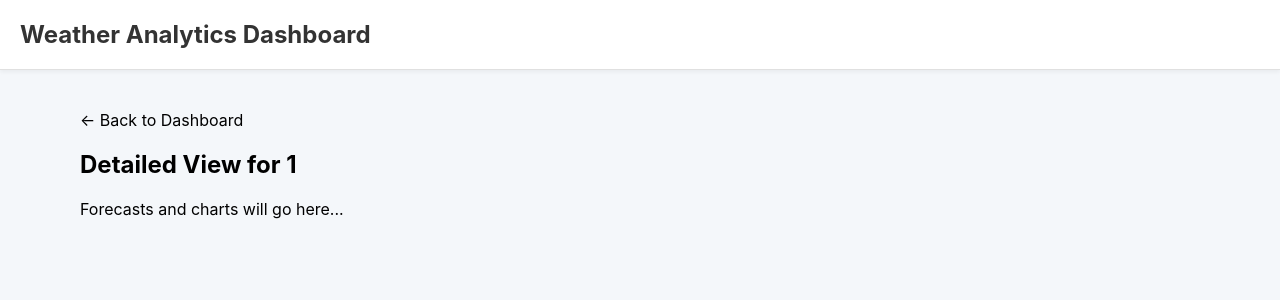
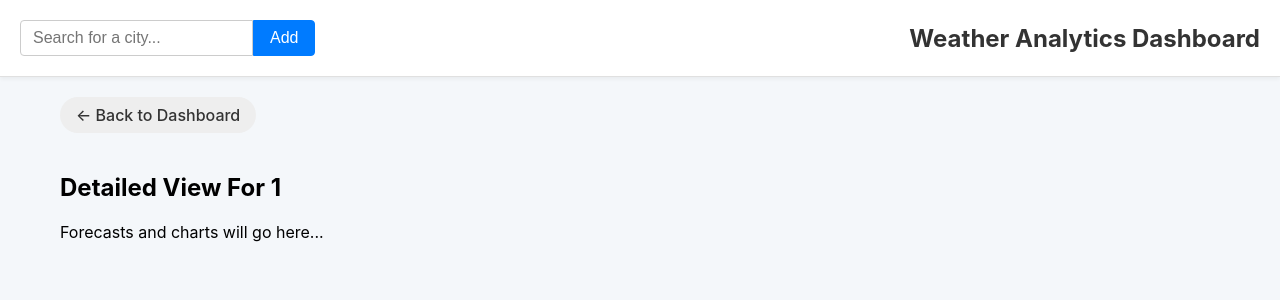
Before and after one commit to abhinm7/get-weather-dashboard, a React (Vite) app: page /city/1 in a window 1280 px wide. Shown: the top 300 px of the page. Built offline with nearby package versions, Linux system fonts and the light colour scheme.

Commit message:
feat: add weather api

```diff
--- a/src/app/store.js
+++ b/src/app/store.js
@@ -1,10 +1,12 @@
 import { configureStore } from "@reduxjs/toolkit";
 import settingsReducer from "../features/settingsSlice";
 import favoritesReducer from "../features/favoritesSlice";
+import weatherReducer from "../features/weatherSlice";
 
 export const store = configureStore({
     reducer: {
         settings: settingsReducer,
-        favorites: favoritesReducer
+        favorites: favoritesReducer,
+        weather: weatherReducer,
     }
 });
--- a/src/components/DetailedView/DetailedView.jsx
+++ b/src/components/DetailedView/DetailedView.jsx
@@ -1,15 +1,15 @@
 import React from 'react';
-import styles from './DetailedView.module.css'
-
 import { useParams, Link } from 'react-router-dom';
+import styles from './DetailedView.module.css';
 
 export default function DetailedView() {
-
   const { cityName } = useParams();
 
   return (
-    <div style={{ padding: '20px' }}>
-      <Link to="/">&larr; Back to Dashboard</Link>
+    <div className={styles.detailedView}>
+      <Link to="/" className={styles.backLink}>
+        &larr; Back to Dashboard
+      </Link>
       <h2>Detailed View for {cityName}</h2>
       <p>Forecasts and charts will go here...</p>
     </div>
--- a/src/components/Header/Header.jsx
+++ b/src/components/Header/Header.jsx
@@ -1,9 +1,11 @@
 import React from 'react';
 import styles from './Header.module.css'
+import Search from '../search/Search';
 
 export default function Header() {
   return (
     <header className={styles.header}>
+      <Search/>
       <h1>Weather Analytics Dashboard</h1>
     </header>
   );
--- a/src/components/Header/Header.module.css
+++ b/src/components/Header/Header.module.css
@@ -3,6 +3,9 @@
   background: #ffffff;
   border-bottom: 1px solid #e0e0e0;
   box-shadow: 0 2px 4px rgba(0, 0, 0, 0.05);
+  display: flex;
+  align-items: center;
+  justify-content: space-between;
 }
 
 .header h1 {
--- a/src/components/WeatherCard/WeatherCard.jsx
+++ b/src/components/WeatherCard/WeatherCard.jsx
@@ -1,14 +1,84 @@
-import React from 'react';
-import { Link } from 'react-router-dom';
-import styles from './WeatherCard.module.css';
+import React, { useEffect } from "react";
+import { Link } from "react-router-dom";
+import { useDispatch, useSelector } from "react-redux";
+import { fetchWeatherByCity } from "../../features/weatherSlice";
+import styles from "./WeatherCard.module.css";
 
 export default function WeatherCard({ cityName }) {
-  const detailUrl = `/city/${cityName}`;
+  const dispatch = useDispatch();
+  const detailUrl = `/city/${cityName.toLowerCase()}`;
+
+  const weatherData = useSelector(
+    (state) => state.weather.data[cityName.toLowerCase()]
+  );
+
+  const weatherStatus = useSelector((state) => state.weather.status);
+  const error = useSelector((state) => state.weather.error);
+
+  useEffect(() => {
+    if (!weatherData) {
+      dispatch(fetchWeatherByCity(cityName));
+    }
+  }, [dispatch, cityName, weatherData]);
+
+  const getIconUrl = (iconCode) => {
+    return `http://openweathermap.org/img/wn/${iconCode}@2x.png`;
+  };
+
+  const renderContent = () => {
+    if (weatherData) {
+      return (
+        <>
+          <h3>{weatherData.name}</h3>
+          <img
+            src={getIconUrl(weatherData.weather[0].icon)}
+            alt={weatherData.weather[0].description}
+          />
+          <p className={styles.temp}>{Math.round(weatherData.main.temp)}°C</p>
+          <p className={styles.description}>
+            {weatherData.weather[0].description}
+          </p>
+        </>
+      );
+    }
+
+    if (weatherStatus === "loading") {
+      return (
+        <>
+          <h3>{cityName}</h3>
+          <p>Loading...</p>
+        </>
+      );
+    }
+
+    if (weatherStatus === "failed") {
+      return (
+        <>
+          <h3>{cityName}</h3>
+          <p className={styles.error}>Failed to load</p>
+          <p className={styles.errorSmall}>{error?.message || "Error"}</p>
+        </>
+      );
+    }
+
+    return (
+      <>
+        <h3>{cityName}</h3>
+        <p>Waiting to fetch...</p>
+      </>
+    );
+  };
 
   return (
-    <Link to={detailUrl} className={styles.card}>
-      <h3>{cityName}</h3>
-      <p>Loading weather...</p>
-    </Link>
+    <div className={styles.card}>
+      {weatherData ? (
+        <Link to={detailUrl} className={styles.linkWrapper}>
+          {renderContent()}
+        </Link>
+      ) : (
+        <div className={styles.linkWrapper}>{renderContent()}</div>
+      )}
+    </div>
   );
+
 }
--- a/src/components/WeatherCard/WeatherCard.module.css
+++ b/src/components/WeatherCard/WeatherCard.module.css
@@ -19,3 +19,40 @@
   margin: 0 0 10px 0;
   color: #2c3e50;
 }
+
+.linkWrapper {
+  display: flex;
+  flex-direction: column;
+  align-items: center;
+  justify-content: center;
+  height: 100%;
+}
+
+.card img {
+  width: 80px;
+  height: 80px;
+}
+
+.temp {
+  font-size: 2.5rem;
+  font-weight: 600;
+  color: #333;
+  margin: 0;
+}
+
+.description {
+  margin: 5px 0 0 0;
+  text-transform: capitalize;
+  color: #555;
+}
+
+.error {
+  color: #e74c3c;
+  font-weight: 600;
+  margin: 5px 0 0 0;
+}
+.errorSmall {
+  font-size: 0.8rem;
+  color: #c0392b;
+  margin: 0;
+}
--- /dev/null
+++ b/src/components/search/Search.jsx
@@ -0,0 +1,31 @@
+import React, { useState } from 'react';
+import { useDispatch } from 'react-redux';
+import { addCity } from '../../features/favoritesSlice';
+import styles from './Search.module.css';
+
+export default function Search() {
+  const [query, setQuery] = useState('');
+  const dispatch = useDispatch();
+
+  const handleSubmit = (e) => {
+    e.preventDefault();
+    if (query.trim()) {
+      dispatch(addCity(query.trim()));
+    }
+  };
+
+  return (
+    <form className={styles.searchForm} onSubmit={handleSubmit}>
+      <input
+        type="text"
+        className={styles.searchInput}
+        placeholder="Search for a city..."
+        value={query}
+        onChange={(e) => setQuery(e.target.value)}
+      />
+      <button type="submit" className={styles.searchButton}>
+        Add
+      </button>
+    </form>
+  );
+}
--- /dev/null
+++ b/src/components/search/Search.module.css
@@ -0,0 +1,31 @@
+.searchForm {
+  display: flex;
+}
+
+.searchInput {
+  font-size: 1rem;
+  padding: 8px 12px;
+  border: 1px solid #ccc;
+  border-radius: 4px 0 0 4px;
+  outline: none;
+}
+
+.searchInput:focus {
+  border-color: #007bff;
+}
+
+.searchButton {
+  font-size: 1rem;
+  padding: 8px 16px;
+  border: 1px solid #007bff;
+  background: #007bff;
+  color: white;
+  cursor: pointer;
+  border-radius: 0 4px 4px 0;
+  outline: none;
+  transition: background 0.2s;
+}
+
+.searchButton:hover {
+  background: #0056b3;
+}
--- /dev/null
+++ b/src/features/weatherSlice.js
@@ -0,0 +1,52 @@
+import { createAsyncThunk, createSlice } from '@reduxjs/toolkit';
+import axios from 'axios';
+
+const API_KEY = import.meta.env.VITE_OPENWEATHER_API_KEY;
+const BASE_URL = 'https://api.openweathermap.org/data/2.5/weather';
+
+export const fetchWeatherByCity = createAsyncThunk(
+    'weather/fetchByCity',
+    async (cityName, { rejectWithValue }) => {
+        try {
+            const response = await axios.get(BASE_URL, {
+                params: {
+                    q: cityName,
+                    appid: API_KEY,
+                    units: 'metric'
+                }
+            })
+            return response.data;
+        } catch (e) {
+            return rejectWithValue(e.response.data);
+        }
+    }
+);
+
+const initialState = {
+  data: {},
+  status: 'idle',
+  error: null,
+};
+
+export const weatherSlice = createSlice({
+  name: 'weather',
+  initialState,
+  reducers: {},
+  extraReducers: (builder) => {
+    builder
+      .addCase(fetchWeatherByCity.pending, (state) => {
+        state.status = 'loading';
+      })
+      .addCase(fetchWeatherByCity.fulfilled, (state, action) => {
+        state.status = 'succeeded';
+        state.data[action.payload.name.toLowerCase()] = action.payload;
+        console.log(action.payload);
+      })
+      .addCase(fetchWeatherByCity.rejected, (state, action) => {
+        state.status = 'failed';
+        state.error = action.payload;
+      });
+  },
+});
+
+export default weatherSlice.reducer;
```
Also changed, not shown: 1 other file (tests, documents, lock files or other folders).
